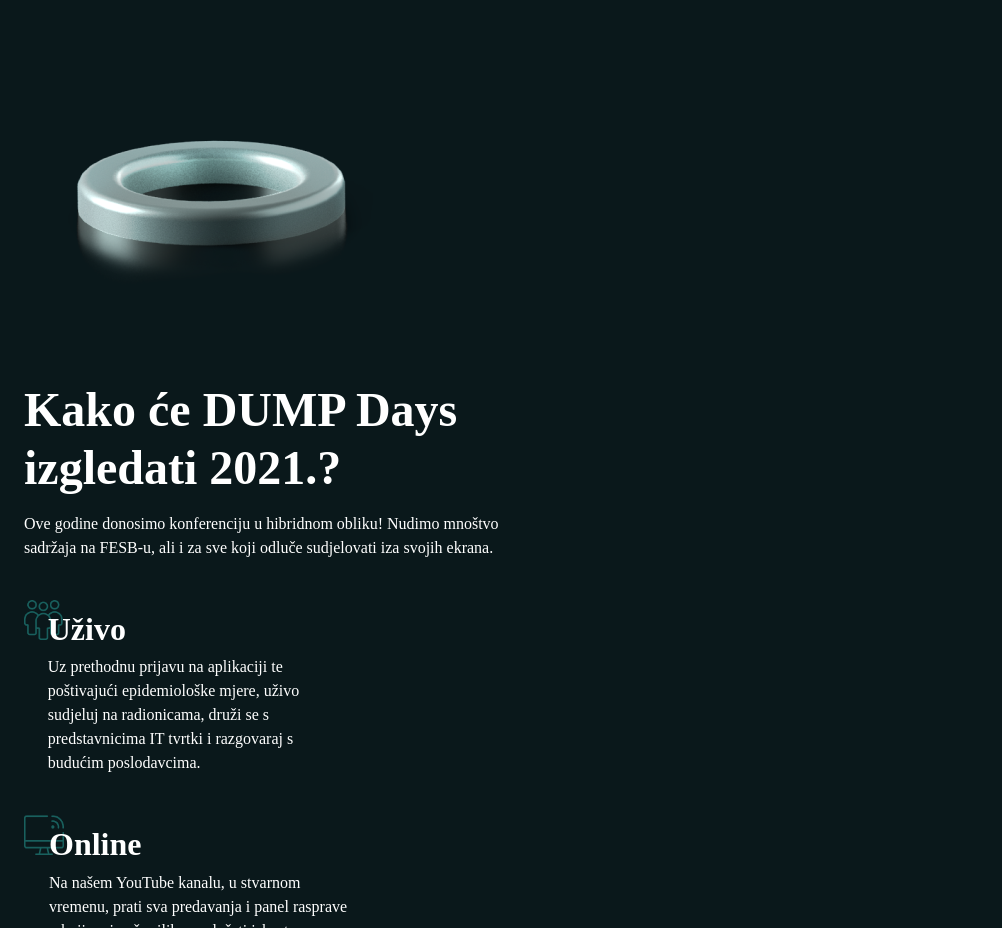
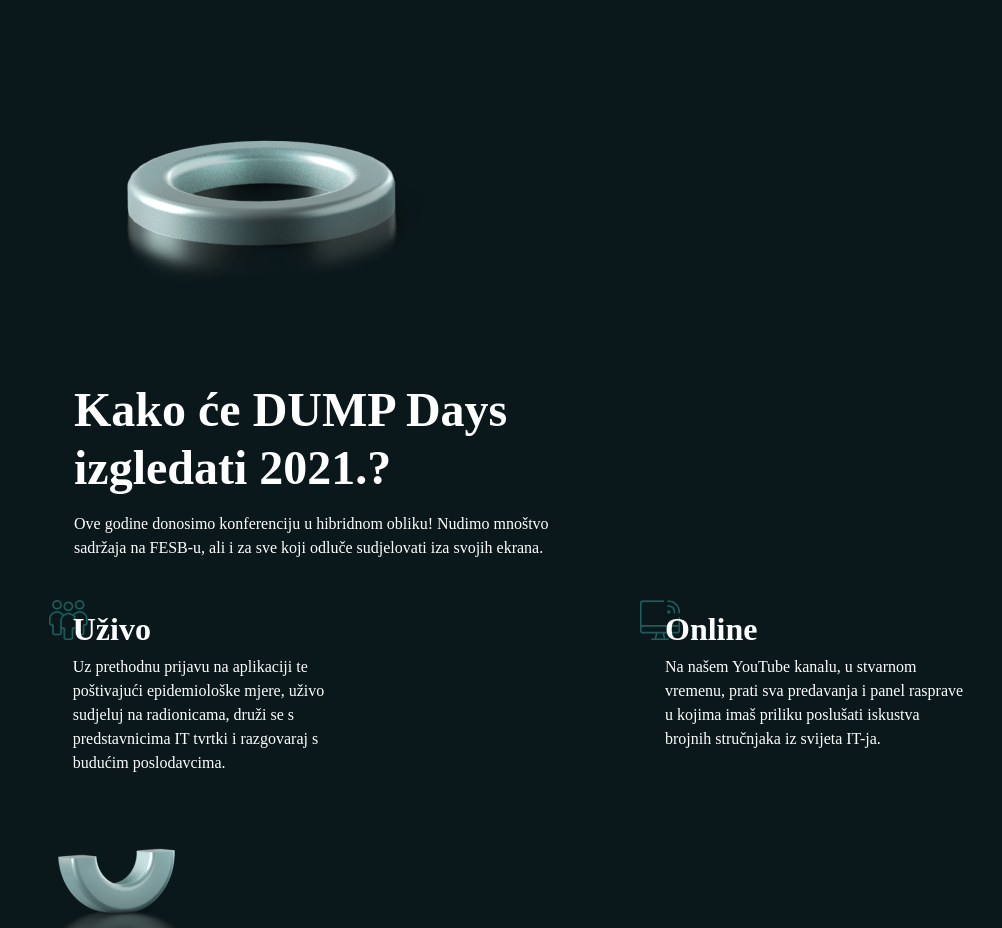
Before and after one commit to bozeeetopic/Internship-11-CSS-DDays-2021, a plain HTML site: page DDays/index.html in a window 1280 px wide. Shown: the part 4044-4972 px from the top of the page, without its empty margins (0-1002 px from the left). Drawn offline with Linux system fonts and the light colour scheme; a web font is replaced by a local one.

Commit message:
Finished css for ipad

```diff
--- a/DDays/styles/style.css
+++ b/DDays/styles/style.css
@@ -189,6 +189,21 @@ p {
     margin-top: 7.4px;
 }
 
+@media only screen and (min-width:768px) {
+    .info--all {
+        padding: 0 50px;
+    }
+    .info--all .info__stats {
+        display: flex;
+        justify-content: space-between;
+    }
+    .info--all .info__stats__item {
+        width: 50%;
+    }
+    .info__stats__item {
+        margin-left: -25px;
+    }
+}
 
 /*--schedule-section--*/
 
```
